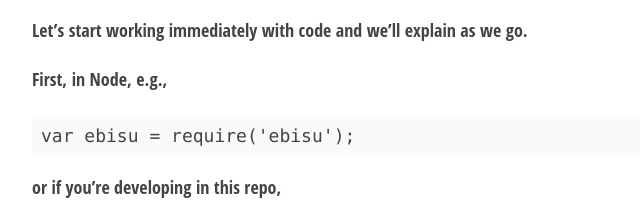
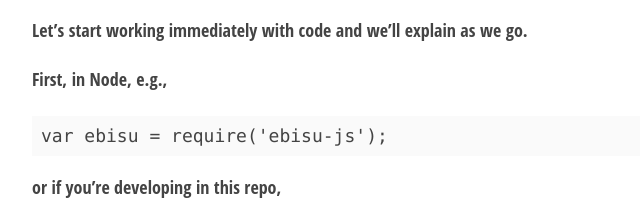
Before and after one commit to fasiha/ebisu.js, a website: page index.html in a window 1280 px wide. Shown: the part 860-1081 px from the top of the page, 176-816 px from the left. Drawn offline with nearby package versions, Linux system fonts and the light colour scheme.

Commit message:
v0.5.5 doc updates only

```diff
--- a/index.html
+++ b/index.html
@@ -26,7 +26,7 @@
 <h2 id="api-howto">API howto</h2>
 <p>Let’s start working immediately with code and we’ll explain as we go.</p>
 <p>First, in Node, e.g.,</p>
-<div class="sourceCode"><pre class="sourceCode js"><code class="sourceCode javascript"><span class="kw">var</span> ebisu <span class="op">=</span> <span class="at">require</span>(<span class="st">&#39;ebisu&#39;</span>)<span class="op">;</span></code></pre></div>
+<div class="sourceCode"><pre class="sourceCode js"><code class="sourceCode javascript"><span class="kw">var</span> ebisu <span class="op">=</span> <span class="at">require</span>(<span class="st">&#39;ebisu-js&#39;</span>)<span class="op">;</span></code></pre></div>
 <p>or if you’re developing in this repo,</p>
 <div class="sourceCode"><pre class="sourceCode js"><code class="sourceCode javascript"><span class="kw">var</span> ebisu <span class="op">=</span> <span class="at">require</span>(<span class="st">&#39;./index&#39;</span>)<span class="op">;</span></code></pre></div>
 <p>(The <code>ebisu</code> module is loaded in this webpage. Pop open your JavaScript console to try it out.)</p>
--- a/package.json
+++ b/package.json
@@ -1,6 +1,6 @@
 {
   "name": "ebisu-js",
-  "version": "0.5.4",
+  "version": "0.5.5",
   "main": "index.js",
   "license": "Unlicense",
   "dependencies": {
```
Also changed, not shown: README.md.
